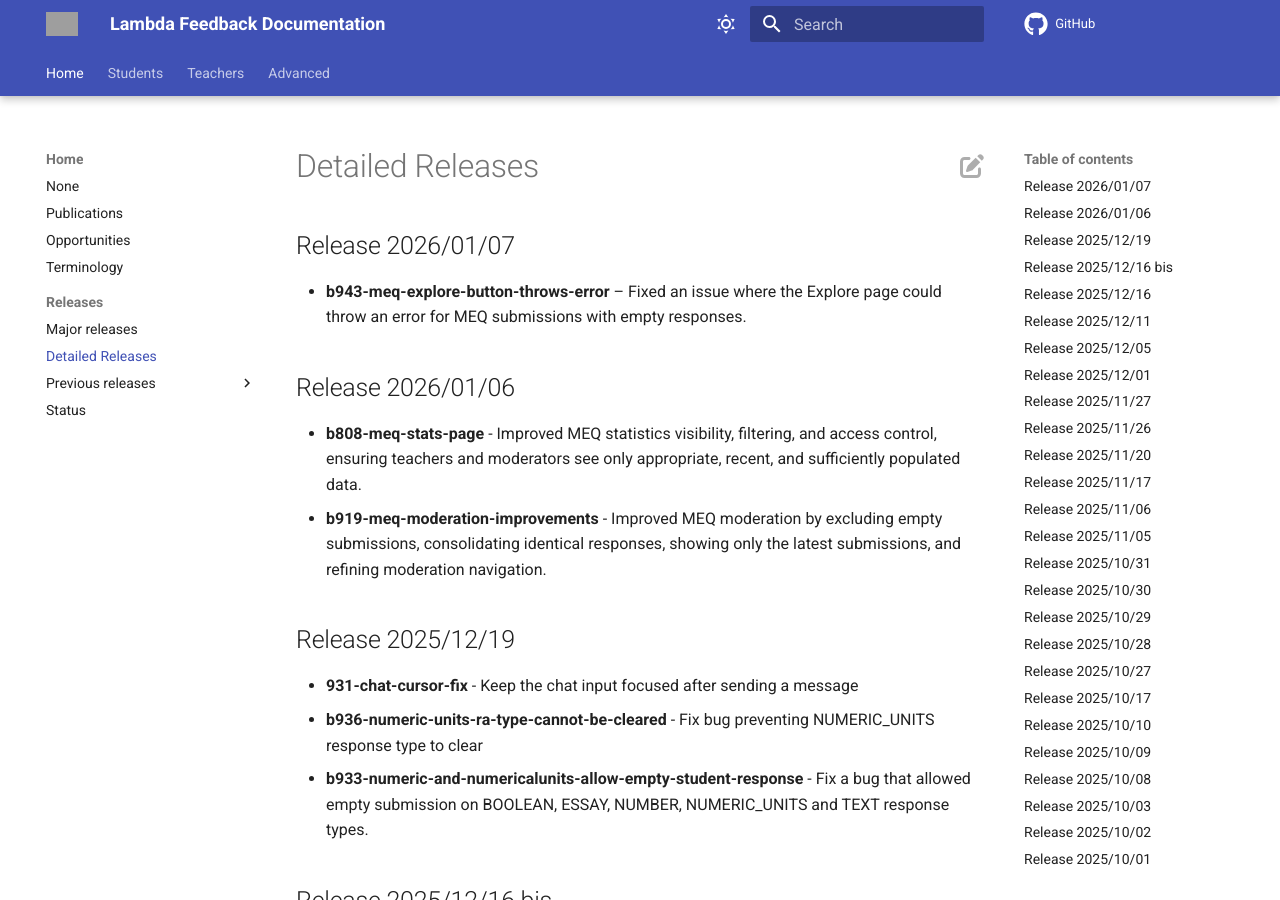
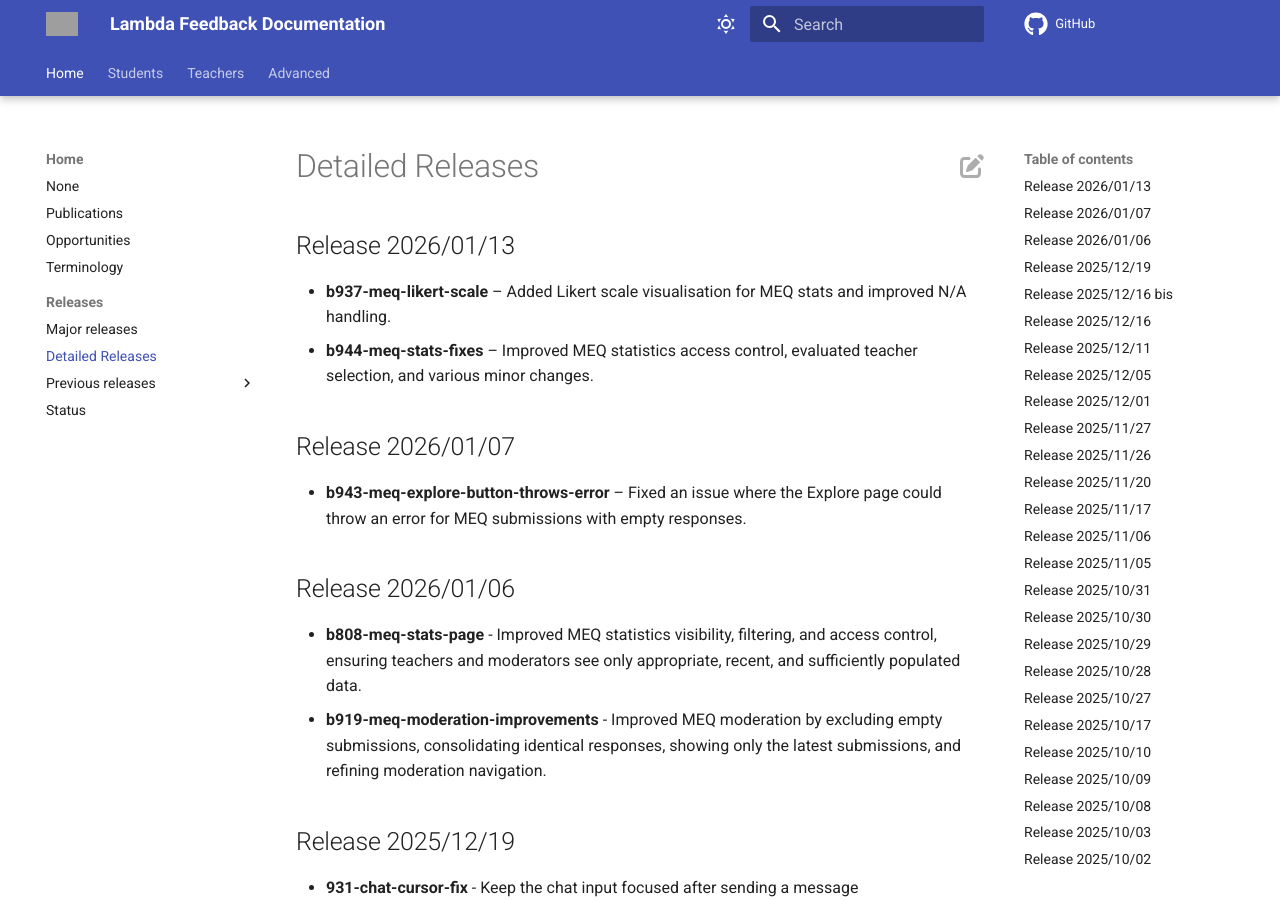
Before and after one commit to lambda-feedback/user-documentation, an MkDocs documentation site: the page built from docs/releases/detailed_releases.md, in a window 1280 px wide and 900 px high. Built offline with MkDocs 1.6.1 and Material for MkDocs 9.7.7, drawn with Linux system fonts in a browser that asks for light colours; comment, search, counter and statistics services are not loaded; grey boxes are pictures that could not be loaded.

Commit message:
Release 2026/01/13 added

```diff
--- a/docs/releases/detailed_releases.md
+++ b/docs/releases/detailed_releases.md
@@ -1,3 +1,8 @@
+## Release 2026/01/13
+
+- **b937-meq-likert-scale** – Added Likert scale visualisation for MEQ stats and improved N/A handling.
+- **b944-meq-stats-fixes** – Improved MEQ statistics access control, evaluated teacher selection, and various minor changes.
+
 ## Release 2026/01/07
 
 - **b943-meq-explore-button-throws-error** – Fixed an issue where the Explore page could throw an error for MEQ submissions with empty responses.
```
